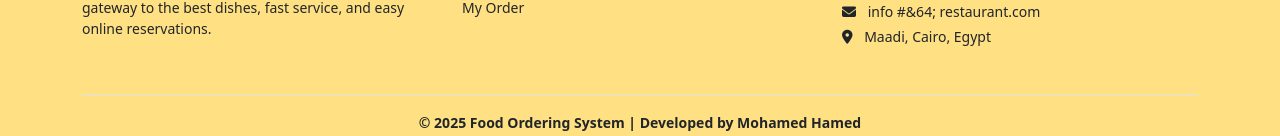
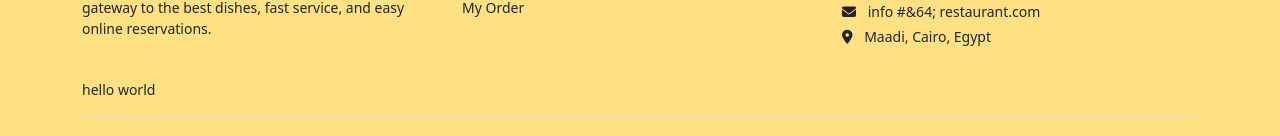
Before and after one commit to Mohamed123Hamed/FoodOrderingSystem-Angular, an Angular app: page /home in a window 1280 px wide. Shown: the part 813-949 px from the top of the page. Built offline with nearby package versions, Linux system fonts and the light colour scheme; no server answers.

Commit message:
some update footer

```diff
--- a/src/app/layout/footer/footer.component.html
+++ b/src/app/layout/footer/footer.component.html
@@ -25,6 +25,8 @@
       </div>
     </div>
 
+    <div>hello world</div>
+
     <div class="text-center border-top pt-3 mt-3">
       <strong>© 2025 Food Ordering System | Developed by Mohamed Hamed</strong>
     </div>
```
